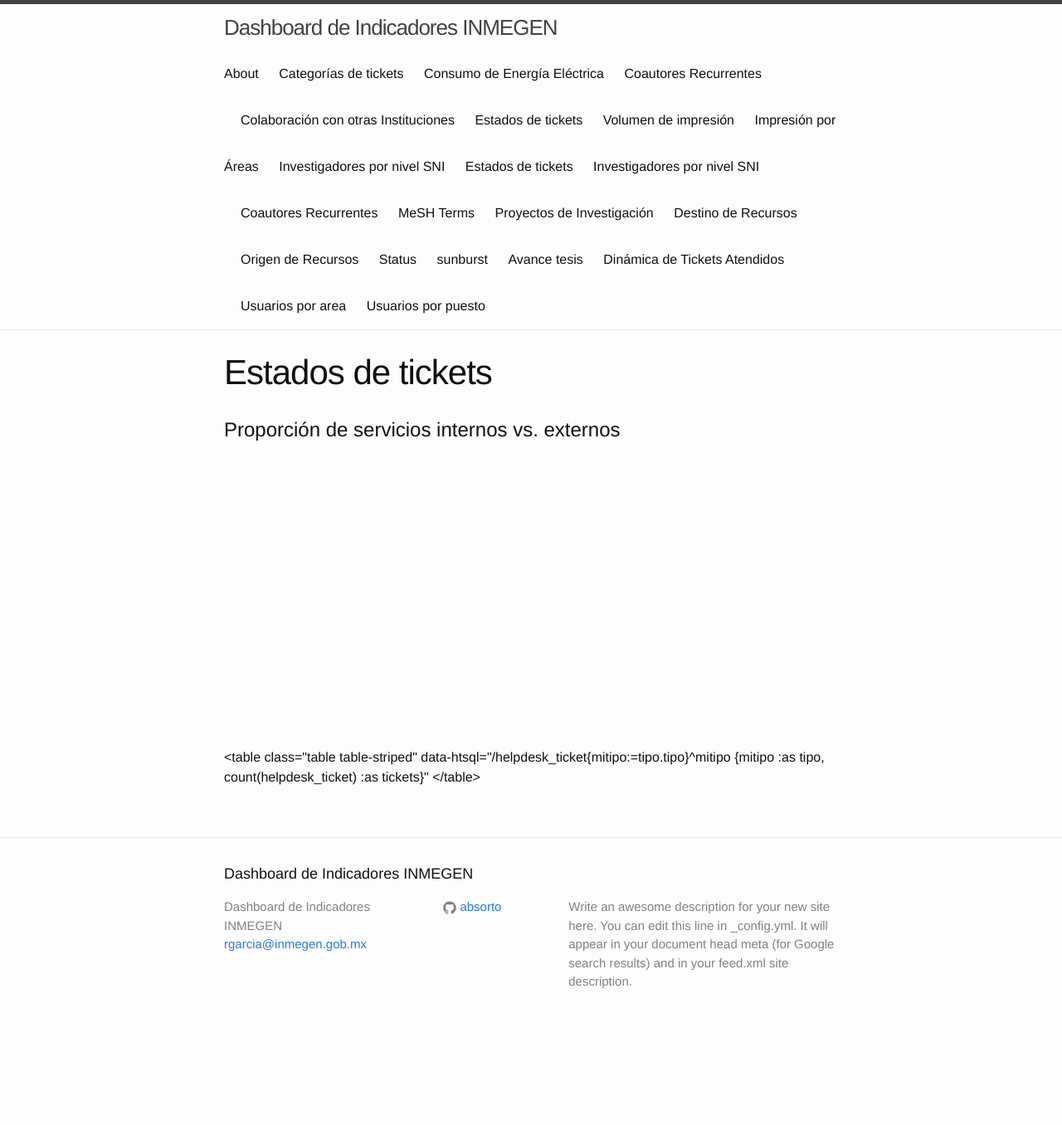
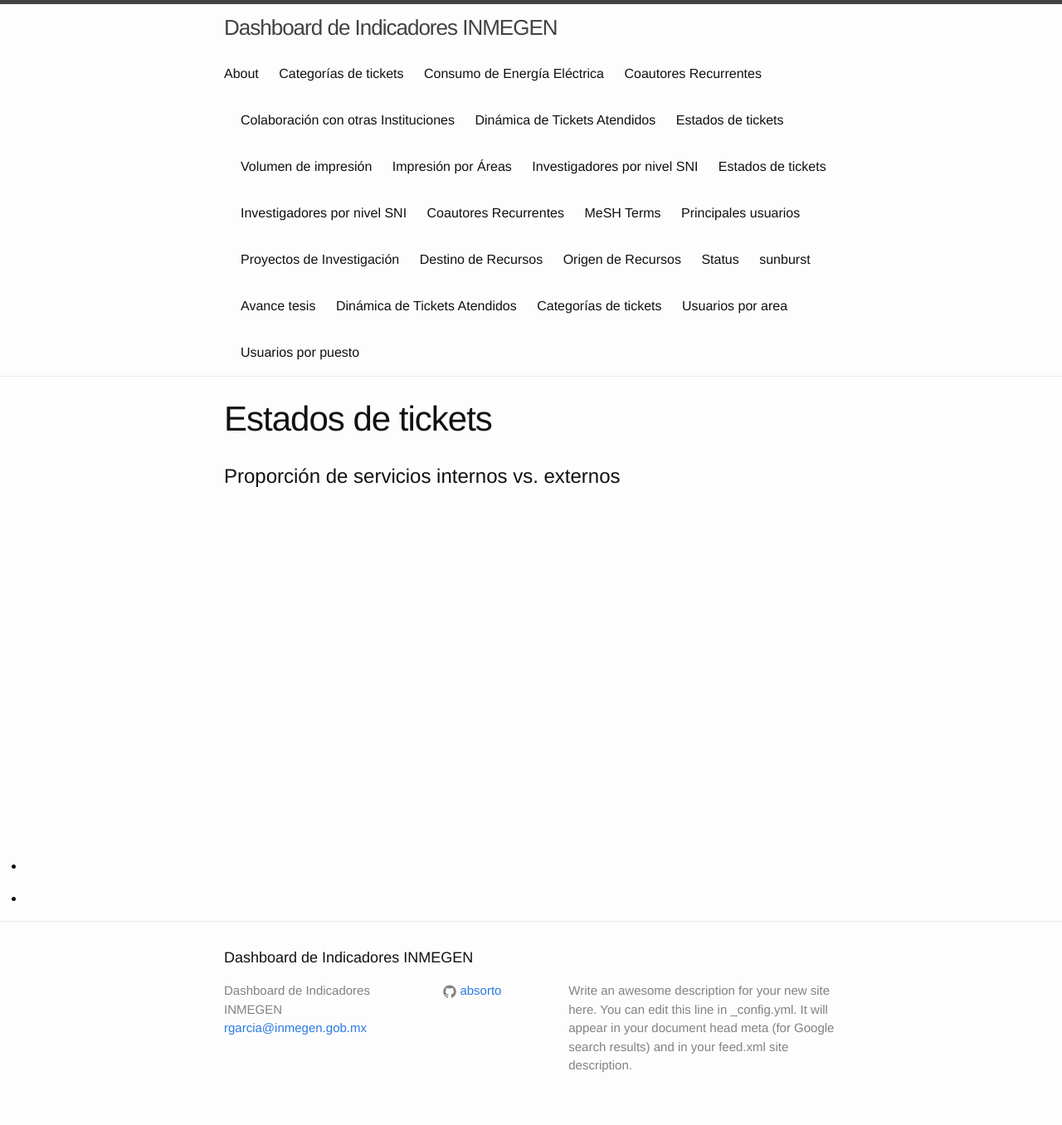
Before and after one commit to DDT-INMEGEN/indicadores, a Jekyll site: the page built from indicadores_jekyll/tg/internos_externos.md, in a window 1280 px wide. Shown: the whole page at 83% size. Built offline with Jekyll 4.4.1, drawn with Linux system fonts in a browser that asks for light colours; before the commit the page ends 1255 px from its top, so only the background shows below that.

Commit message:
se agrgaron todos los reportes

```diff
--- a/indicadores_jekyll/_config.yml
+++ b/indicadores_jekyll/_config.yml
@@ -12,3 +12,19 @@
 
 # Build settings
 markdown: kramdown
+
+topbar:
+    toggle: Menu
+    right:
+      - name: Admin
+        url: /admin/
+      - name: RSPI
+        url: /rspi/
+      - name: TG
+        url: /tg/
+      - name: Ti
+        url: /ti/
+
+compress_html:
+  clippings: [html, head, title, base, link, meta, style, body, article, section, nav, aside, h1, h2, h3, h4, h5, h6, hgroup, header, footer, address, p, hr, blockquote, ol, ul, li, dl, dt, dd, figure, figcaption, main, div, table, caption, colgroup, col, tbody, thead, tfoot, tr, td, th]
+  endings: [html, head, body, li, dt, dd, p, rt, rp, optgroup, option, colgroup, caption, thead, tbody, tfoot, tr, td, th]
--- a/indicadores_jekyll/_layouts/default.html
+++ b/indicadores_jekyll/_layouts/default.html
@@ -12,6 +12,35 @@
         {{ content }}
       </div>
     </div>
+    <div class="top-bar" data-topbar id="topbar">
+    <ul class="title-area">
+      <li class="name">
+        <h1><a href="/">{{ site.noita.name }}</a></h1>
+      </li>
+      <li class="toggle-topbar menu-icon"><a href="#topbar"><span>{{ site.noita.topbar.toggle }}</span></a></li>
+    </ul>
+    <div class="top-bar-section">
+      {% if site.noita.topbar.left %}
+      <ul class="left">
+      {% for item in site.noita.topbar.left %}
+        <li{% if item.class %} class="has-form"{% endif %}>
+          <a href="{{ item.url }}" class="{{ item.class }}">{{ item.name }}</a>
+        </li>
+      {% endfor %}
+      </ul>
+      {% endif %}
+
+      {% if site.noita.topbar.right %}
+      <ul class="right">
+      {% for item in site.noita.topbar.right %}
+        <li{% if item.class %} class="has-form"{% endif %}>
+          <a href="{{ item.url }}" class="{{ item.class }}">{{ item.name }}</a>
+        </li>
+      {% endfor %}
+      </ul>
+      {% endif %}
+    </div>
+  </div>
 
     {% include footer.html %}
 
--- a/indicadores_jekyll/tg/internos_externos.md
+++ b/indicadores_jekyll/tg/internos_externos.md
@@ -17,8 +17,8 @@
 
 
 <div class="table-responsive">
-  <table class="table table-striped"
+<table class="table table-striped"
          data-htsql="/helpdesk_ticket{mitipo:=tipo.tipo}^mitipo
-         {mitipo :as tipo, count(helpdesk_ticket) :as tickets}"
-  </table>
+         {mitipo :as tipo, count(helpdesk_ticket) :as tickets}">
+</table>
 </div>
--- /dev/null
+++ b/indicadores_jekyll/ti/dinamica.md
@@ -0,0 +1,22 @@
+---
+layout: page
+title: Dinámica de Tickets Atendidos
+permalink: /ti/dinamica.html
+---
+
+<h1 class="page-header">Dinámica de Tickets Atendidos</h1>
+<div style="width: 800px; height: 350px;"
+	 data-widget="chart"
+	 data-type="line"
+	 data-yint="true"
+	 data-title="Tickets al paso del tiempo"
+         data-show-title="false"
+	 data-htsql="/hesk_tickets{epa:=date(dt)}^epa {epa-,count(hesk_tickets) :as 'tickets'}.limit(50)">
+</div>
+
+
+<div class="table-responsive">
+  <table class="table table-striped"
+	 data-htsql="/hesk_tickets{epa:=date(dt)}^epa {epa- :as fecha,count(hesk_tickets) :as 'tickets'}.limit(50)">
+  </table>
+</div>
--- /dev/null
+++ b/indicadores_jekyll/ti/personas.md
@@ -0,0 +1,20 @@
+---
+layout: page
+title: Principales usuarios
+permalink: /ti/personas.html
+---
+<h1 class="page-header">Principales usuarios</h1>
+<div style="width: 800px; height: 350px;"
+	 data-htsql="/hesk_tickets^name {name,count(hesk_tickets)- :as 'tickets'}.limit(25)"
+	 data-widget="chart"
+	 data-type="bar"
+	 data-x-vertical="true"
+         data-show-title="false">
+</div>
+
+
+<div class="table-responsive">
+ <table class="table table-striped"
+	 data-htsql="/hesk_tickets^name {name :as usuario,count(hesk_tickets)- :as 'tickets'}.limit(50)"></table>
+
+</div>
--- /dev/null
+++ b/indicadores_jekyll/ti/tipos.md
@@ -0,0 +1,22 @@
+---
+layout: page
+title: Categorías de tickets
+permalink: /ti/tipos.html
+---
+
+<h1 class="page-header">Categorías de tickets</h1>
+
+<div style="width: 500px; height: 350px;"
+	 data-htsql="/hesk_tickets^custom3 {custom3,count(hesk_tickets)}"
+	 data-widget="chart"
+	 data-type="pie"
+	 data-title="Proporciones de tipos de ticket">
+    </div>
+
+
+<div class="table-responsive">
+  <table class="table table-striped"
+	 data-htsql="/hesk_tickets^custom3 {custom3 :as 'categoría',
+	 count(hesk_tickets) :as tickets-}">
+  </table>
+</div>
```
Also changed, not shown: 1 other file.
